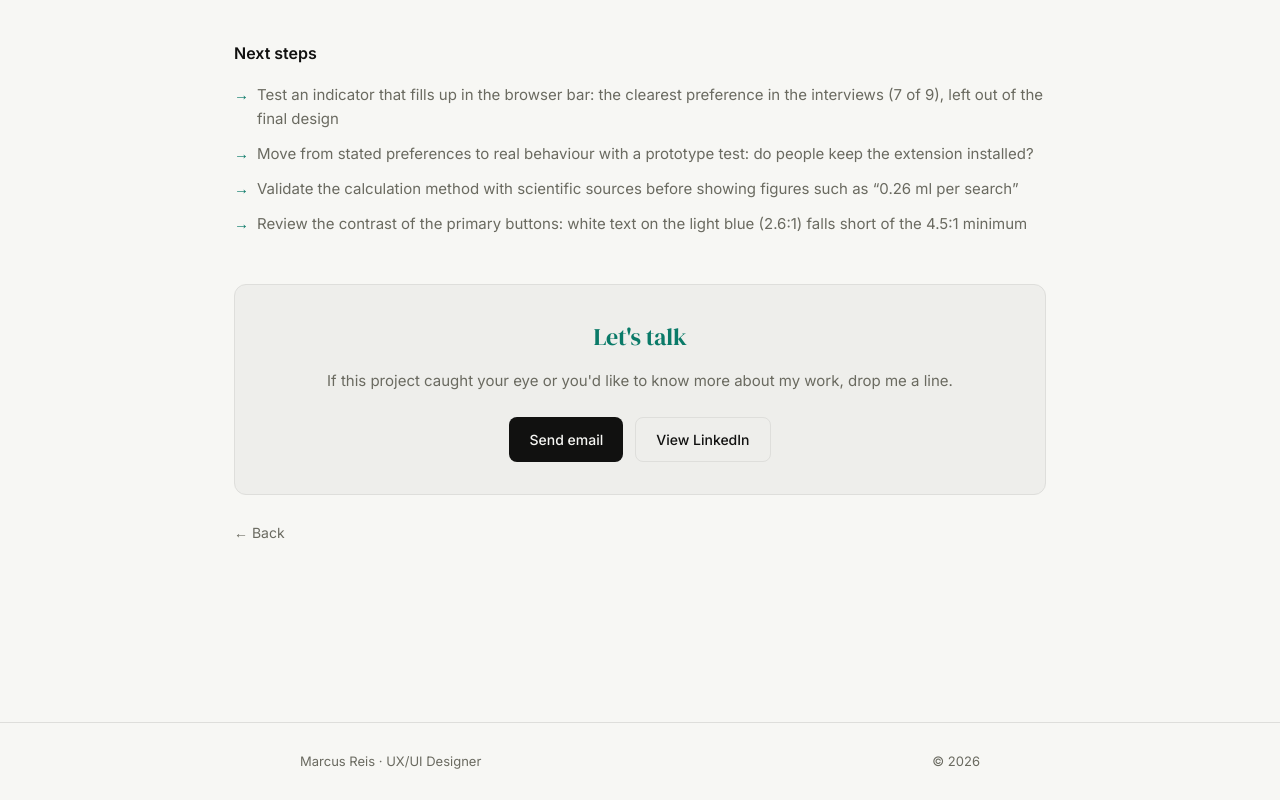
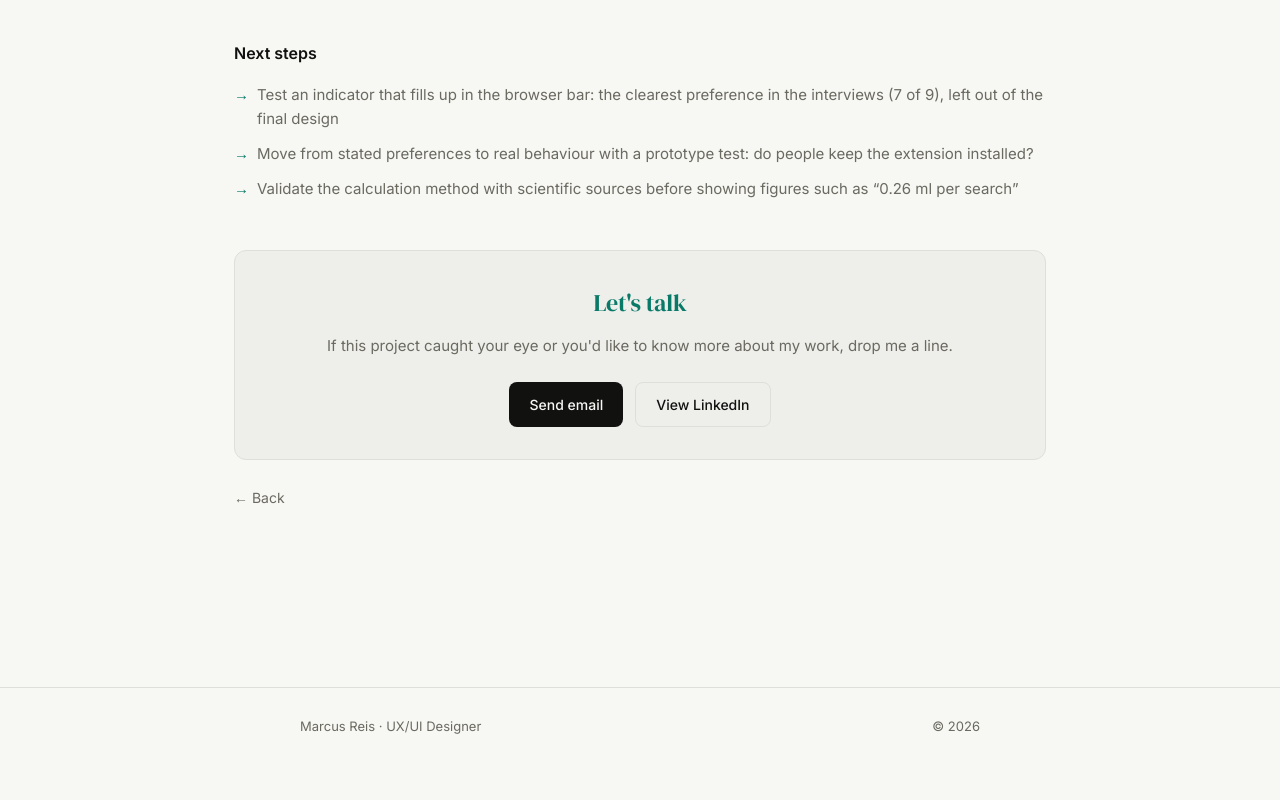
Before and after one commit to mvreissilva/mvreis_portafolio, a Next.js app: page /en/work/riptide in a window 1280 px wide. Shown: the part 8016-8816 px from the top of the page. After the commit the page ends 8781 px from the top, so only its background shows below. Built offline with nearby package versions, Linux system fonts and the light colour scheme.

Commit message:
Riptide: quitar la línea de contraste de próximos pasos
Co-Authored-By: Claude Opus 5.5 <noreply@anthropic.com>
Claude-Session: https://claude.ai/code/session_01CFNNxoB4WtUsNXTVhccqMi

```diff
--- a/app/[lang]/work/riptide/page.tsx
+++ b/app/[lang]/work/riptide/page.tsx
@@ -139,7 +139,6 @@ const copy = {
       "Testear un indicador que se llene en la barra del navegador: fue la preferencia más clara de las entrevistas (7 de 9) y quedó fuera del diseño final",
       "Pasar de preferencias declaradas a comportamiento real con un test de prototipo: ¿la gente mantiene la extensión instalada?",
       "Validar la metodología de cálculo con fuentes científicas antes de mostrar cifras como «0,26 ml por búsqueda»",
-      "Revisar el contraste de los botones principales: el texto blanco sobre el azul claro (2,6:1) no alcanza el mínimo de 4,5:1",
     ],
     cta_label: "¿Hablamos?",
     cta_sub: "Si te interesa este proyecto o quieres conocer más sobre mi trabajo, escríbeme.",
@@ -257,7 +256,6 @@ const copy = {
       "Test an indicator that fills up in the browser bar: the clearest preference in the interviews (7 of 9), left out of the final design",
       "Move from stated preferences to real behaviour with a prototype test: do people keep the extension installed?",
       "Validate the calculation method with scientific sources before showing figures such as “0.26 ml per search”",
-      "Review the contrast of the primary buttons: white text on the light blue (2.6:1) falls short of the 4.5:1 minimum",
     ],
     cta_label: "Let's talk",
     cta_sub: "If this project caught your eye or you'd like to know more about my work, drop me a line.",
@@ -375,7 +373,6 @@ const copy = {
       "Testar um indicador que se enche na barra do navegador: foi a preferência mais clara nas entrevistas (7 de 9) e ficou fora do design final",
       "Passar de preferências declaradas para comportamento real com um teste de protótipo: as pessoas mantêm a extensão instalada?",
       "Validar a metodologia de cálculo com fontes científicas antes de mostrar números como “0,26 ml por busca”",
-      "Revisar o contraste dos botões principais: o texto branco sobre o azul-claro (2,6:1) não atinge o mínimo de 4,5:1",
     ],
     cta_label: "Vamos conversar?",
     cta_sub: "Se você se interessou por este projeto ou quer conhecer mais sobre o meu trabalho, me escreva.",
```
